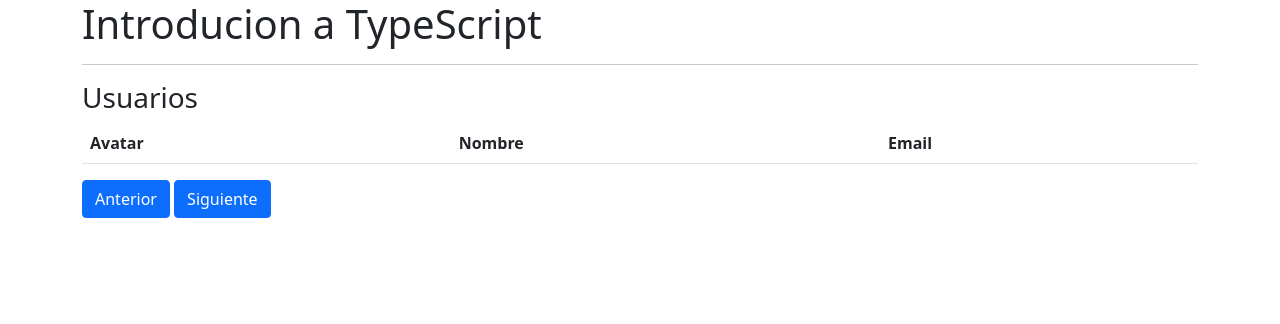
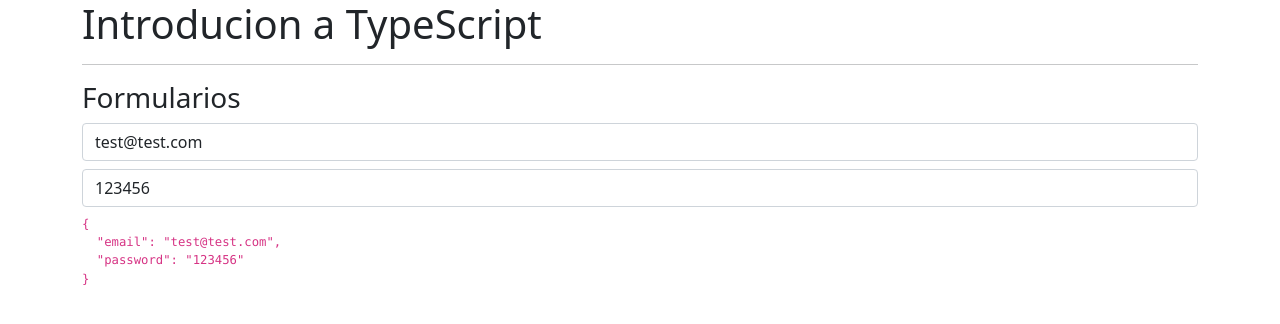
Before and after one commit to TonatiuhV/react-typescript, a React (Create React App) app: page / in a window 1280 px wide. Shown: the top 324 px of the page. Built offline with nearby package versions, Linux system fonts and the light colour scheme; no server answers.

Commit message:
Formulario basico

```diff
--- a/src/App.tsx
+++ b/src/App.tsx
@@ -1,4 +1,5 @@
 import React from 'react';
+import { Formularios } from './components/Formularios';
 import { Usuarios } from './components/Usuarios';
 /* import { Login } from './components/Login'; */
 /* import { ContadorConHook } from './components/ContadorConHook'; */
@@ -6,7 +7,6 @@
 /* import { Funciones } from './typescript/Funciones'; */
 /* import { ObjectosLierales } from './typescript/ObjectosLierales'; */
 //import { TiposBasicos } from './typescript/TiposBasicos';
-
 
 const App = () =>{
   return (
@@ -20,7 +20,8 @@
      {/*  <Contador/> */}
      {/* <ContadorConHook/> */}
     {/*  <Login/> */}
-      <Usuarios/>
+      {/* <Usuarios/> */}
+      <Formularios/>
     </div>
     </>
   )
--- /dev/null
+++ b/src/components/Formularios.tsx
@@ -0,0 +1,38 @@
+import { useState } from "react"
+
+export const Formularios = () => {
+    const [formulario, setFormulario] = useState({
+        email:'test@test.com',
+        password:'123456'
+    });
+
+    const onChange = (value:string,campo:string ) =>{
+        setFormulario({
+            ...formulario,
+            [campo]:value
+        })
+    }
+  return (
+      <>
+        <h3>Formularios</h3>
+        <form action="">
+            <input type="text"
+                className="form-control"
+                value={formulario.email}
+                onChange={({target}) => onChange(target.value, 'email2')}
+                placeholder="Email" />
+            <input type="text"
+                className="form-control  mt-2 mb-2"
+                onChange={({target}) => onChange(target.value, 'password')}
+                value={formulario.password}
+                placeholder="Password"
+                />
+        </form>
+        <code>
+            <pre>
+                {JSON.stringify(formulario,null, 2)}
+            </pre>
+        </code>
+      </>
+  )
+}
```
